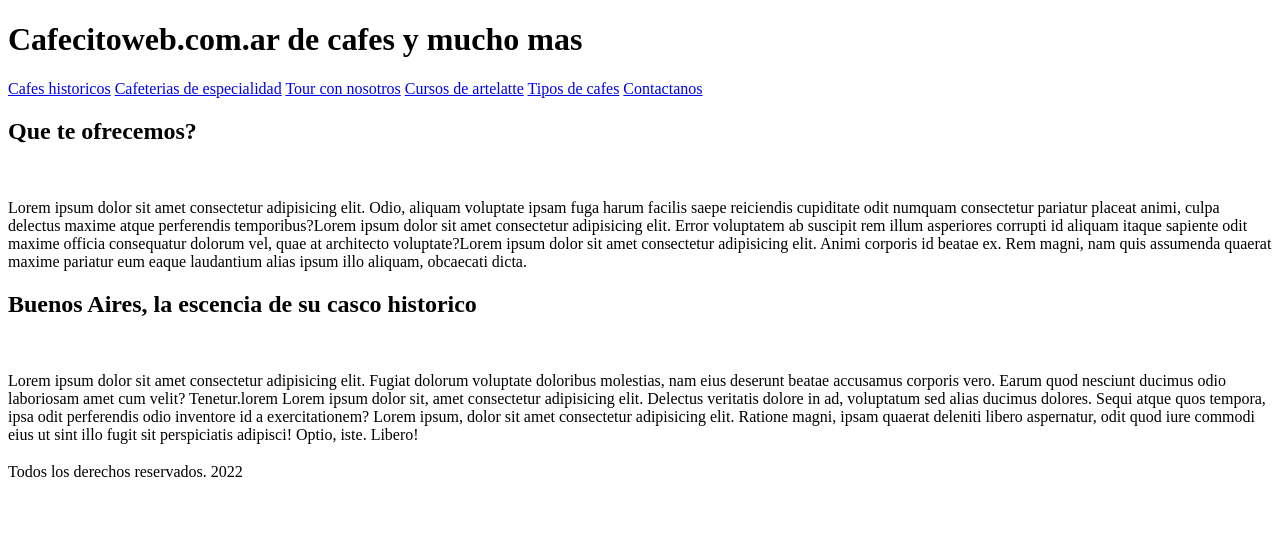
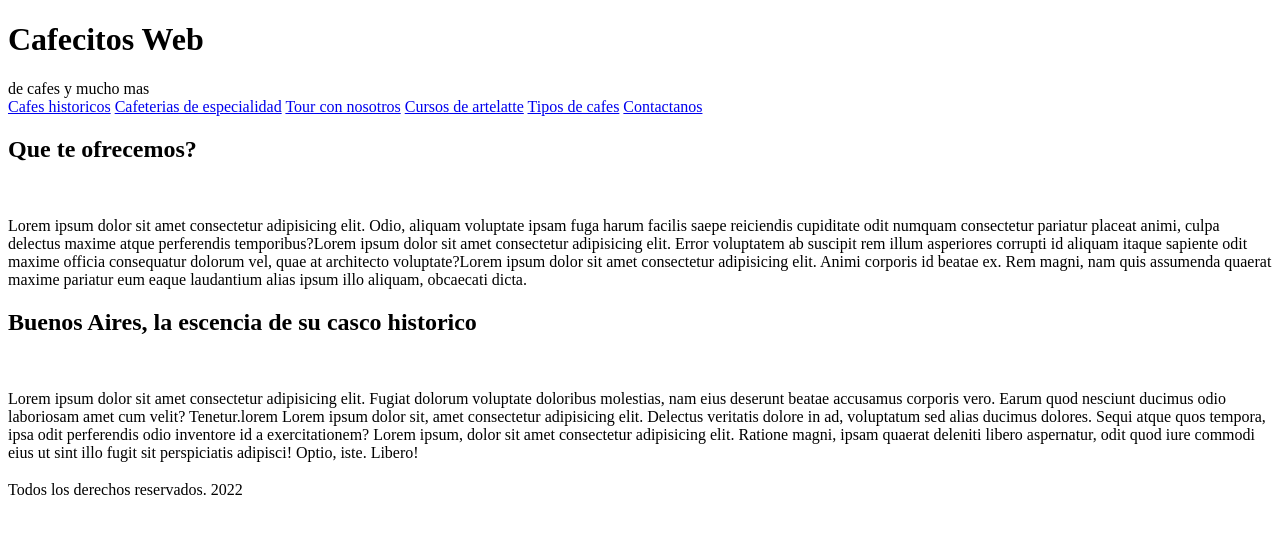
Before and after one commit to cndelgado/CafecitosWeb, a plain HTML site: page index.html in a window 1280 px wide. Drawn offline with Linux system fonts and the light colour scheme.

Commit message:
Cambio del titulo

```diff
--- a/index.html
+++ b/index.html
@@ -6,12 +6,13 @@
     <meta http-equiv="X-UA-Compatible" content="IE=edge">
     <meta name="viewport" content="width=device-width, initial-scale=1.0">
     <link rel="stylesheet" href="css/style.css">
-    <title>Cafecito Web</title>
+    <title>Cafecitos Web</title>
 </head>
 
 <body>
     <header>
-        <h1 class="titulo">Cafecitoweb.com.ar<span> de cafes y mucho mas</span></h1>
+        <h1 class="titulo">Cafecitos Web</h1>
+        <span> de cafes y mucho mas</span>
     </header>
 
     <div>
```
